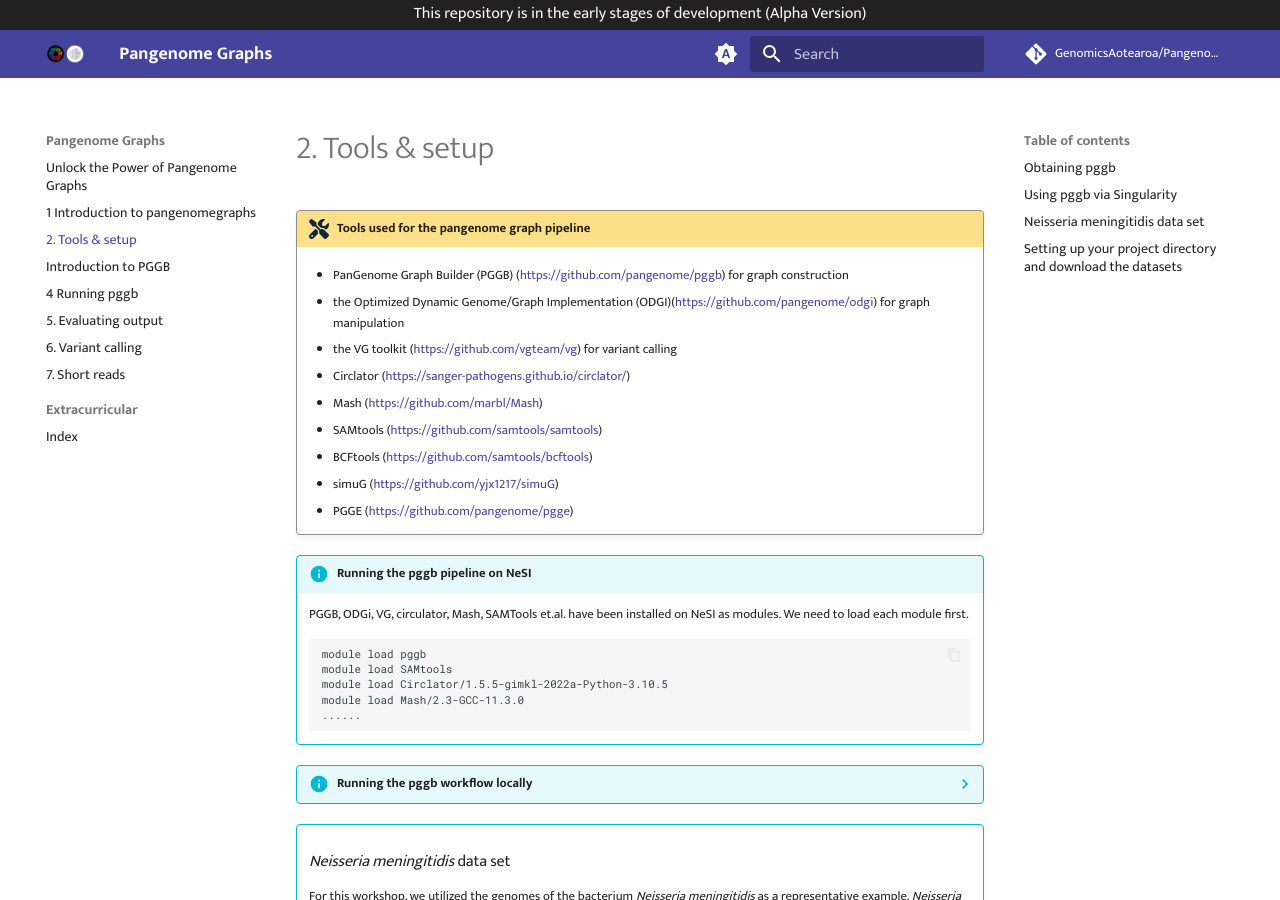
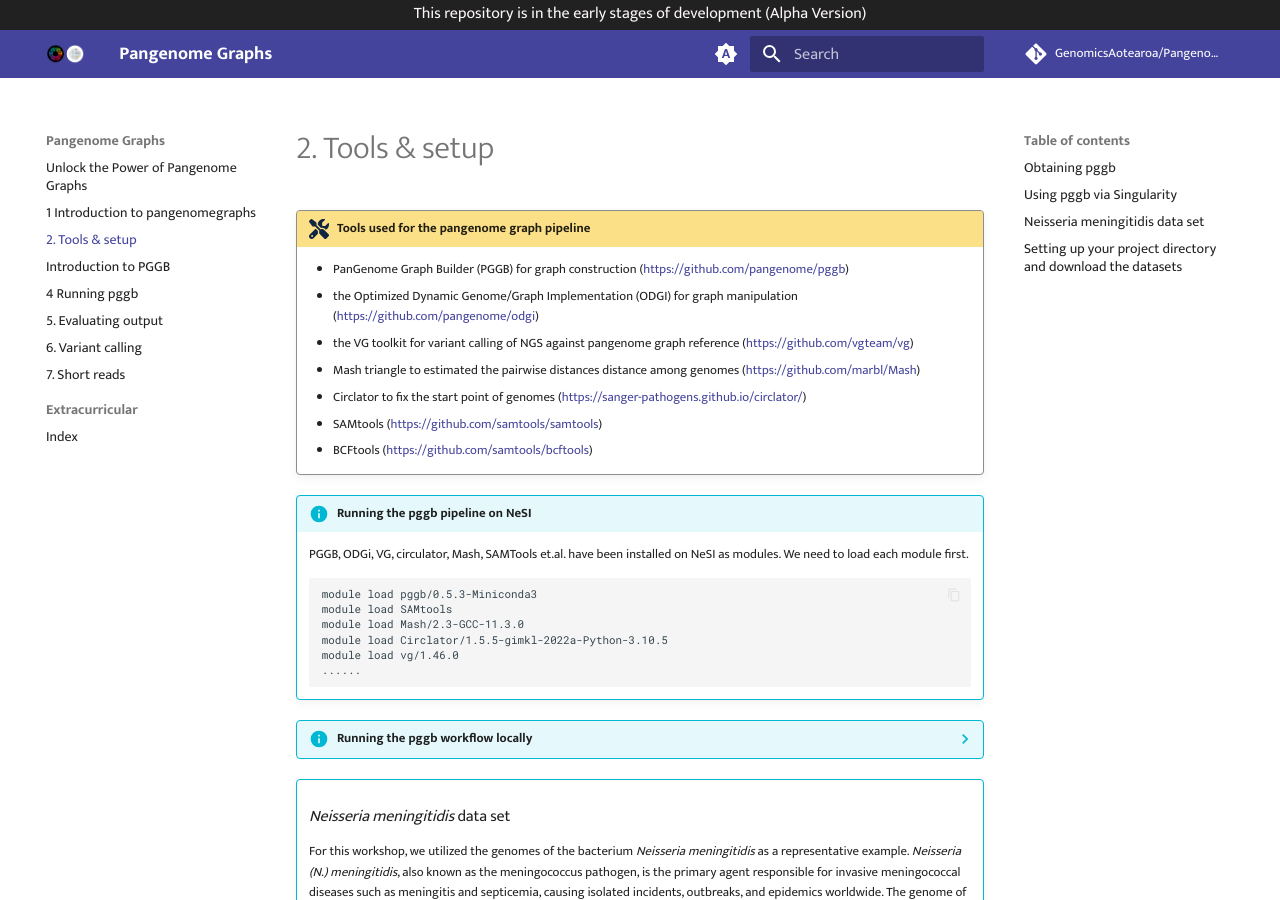
Before and after one commit to GenomicsAotearoa/Pangenome-Graphs-Workshop, an MkDocs documentation site: the page built from docs/2_Tools_and_setup.md, in a window 1280 px wide and 900 px high. Built offline with MkDocs 1.6.1 and Material for MkDocs 9.7.7, drawn with Linux system fonts in a browser that asks for light colours; comment, search, counter and statistics services are not loaded.

Commit message:
Update 2_Tools_and_setup.md

````diff
--- a/docs/2_Tools_and_setup.md
+++ b/docs/2_Tools_and_setup.md
@@ -1,28 +1,24 @@
 # 2. Tools & setup
 
 !!! screwdriver-wrench "Tools used for the pangenome graph pipeline"
-
-    - PanGenome Graph Builder (PGGB) (https://github.com/pangenome/pggb) for graph construction
-
-    - the Optimized Dynamic Genome/Graph Implementation (ODGI)(https://github.com/pangenome/odgi) for graph manipulation
-
-    - the VG toolkit (https://github.com/vgteam/vg) for variant calling
-
-    - Circlator (https://sanger-pathogens.github.io/circlator/)
-    - Mash (https://github.com/marbl/Mash)
+    - PanGenome Graph Builder (PGGB) for graph construction (https://github.com/pangenome/pggb)
+    - the Optimized Dynamic Genome/Graph Implementation (ODGI) for graph manipulation (https://github.com/pangenome/odgi)
+    - the VG toolkit for variant calling of NGS against pangenome graph reference (https://github.com/vgteam/vg)
+    - Mash triangle to estimated the pairwise distances distance among genomes (https://github.com/marbl/Mash)
+    - Circlator to fix the start point of genomes (https://sanger-pathogens.github.io/circlator/)
     - SAMtools (https://github.com/samtools/samtools)
     - BCFtools (https://github.com/samtools/bcftools)
-    - simuG (https://github.com/yjx1217/simuG)
-    - PGGE (https://github.com/pangenome/pgge)
+
 
 !!! info "Running the pggb pipeline on NeSI"
 
     PGGB, ODGi, VG, circulator, Mash, SAMTools et.al. have been installed on NeSI as modules. We need to load each module first.
     ```bash
-    module load pggb
+    module load pggb/0.5.3-Miniconda3
     module load SAMtools
+    module load Mash/2.3-GCC-11.3.0
     module load Circlator/1.5.5-gimkl-2022a-Python-3.10.5
-    module load Mash/2.3-GCC-11.3.0
+    module load vg/1.46.0
     ......
     ```
 
````
